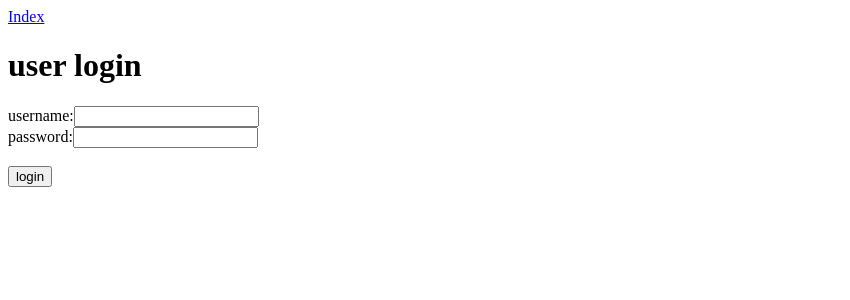
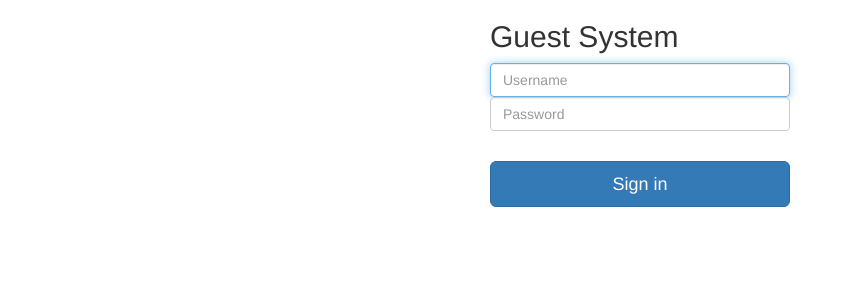
Before and after one commit to defnngj/guest3, a Django app: a page that uses sign/templates/index.html in a window 1280 px wide. Shown: the top 300 px of the page, without its empty margins (0-850 px from the left). Run offline with Django 3.2, Linux system fonts and the light colour scheme; some libraries are stand-ins or nearby versions.

Commit message:
dev event manage system

```diff
--- a/guest2/settings.py
+++ b/guest2/settings.py
@@ -38,6 +38,7 @@ INSTALLED_APPS = [
     'django.contrib.messages',
     'django.contrib.staticfiles',
     'sign',
+    'bootstrap3',
 ]
 
 MIDDLEWARE = [
--- a/guest2/urls.py
+++ b/guest2/urls.py
@@ -26,7 +26,13 @@ urlpatterns = [
     path('accounts/login/', views.index),
     path('login_action/', views.login_action),
     path('event_manage/', views.event_manage),
-    path('logout/', views.logout)
+    path('guest_manage/', views.guest_manage),
+    path('search_name/', views.search_name),
+    path('search_phone/', views.search_phone),
+    path('sign_index/<int:event_id>/', views.sign_index),
+    #path('sign_index2/<int:event_id>/', views.sign_index2),
+    path('sign_index_action/<int:event_id>/',views.sign_index_action),
+    path('logout/', views.logout),
 
 ]
 
--- a/sign/templates/index.html
+++ b/sign/templates/index.html
@@ -1,14 +1,23 @@
 <html>
 
-<a href="/index/">Index</a>
+  <head>
+    {% load bootstrap3 %}
+    {% bootstrap_css %}
+    {% bootstrap_javascript %}
+  </head>
 
-<h1>user login </h1>
-
-<form action="/login_action/" method="post">
-  username:<input type="text" name="username"/><br>
-  password:<input type="password" name="password"/><br>
-  <font color="red">{{ error }}</font><br>
-  <button>login</button>
-</form>
+  <body>
+    <div class="container" style="width: 330px;">
+      <form class="form-signin" method="post" action="/login_action/">
+          <h2 class="form-signin-heading">Guest System</h2>
+            <label for="inputUsername" class="sr-only">Username</label>
+              <input name="username" type="text" id="inputUsername" class="form-control" placeholder="Username" required autofocus>
+            <label for="inputPassword" class="sr-only">Password</label>
+              <input name="password" type="password" id="inputPassword" class="form-control" placeholder="Password" required>
+              <p style="color:red">{{error}}</p> <br>
+            <button class="btn btn-lg btn-primary btn-block" type="submit">Sign in</button>
+      </form>
+    </div>
+  </body>
 
 </html>
--- a/sign/views.py
+++ b/sign/views.py
@@ -1,9 +1,10 @@
-from django.shortcuts import render
+from django.shortcuts import render, get_object_or_404
 from django.http import HttpResponse, HttpResponseRedirect
 from django.contrib import auth
 from django.contrib.auth.decorators import login_required
+from sign.models import Event, Guest
+from django.core.paginator import Paginator, EmptyPage, PageNotAnInteger
 
-#fe0yi8xkqdnc5szgqny35pczg9v9t68l
 
 # 首页
 def index(request):
@@ -35,8 +36,118 @@ def login_action(request):
 def event_manage(request):
     #username = request.COOKIES.get('user', '')  # 读取浏览器 cookie
     username = request.session.get('user', '') # 读取浏览器 session
-    return render(request, "event_manage.html", {"user": username})
+    events = Event.objects.all()
+    return render(request, "event_manage.html", {"user": username, "events": events})
 
+# 发布会名称搜索
+@login_required
+def search_name(request):
+    username = request.session.get('user', '')
+    search_name = request.GET.get("name", "")
+    #search_name_bytes = search_name.encode(encoding="utf-8")
+    events = Event.objects.filter(name__contains=search_name)
+    if len(events) == 0:
+        return render(request, "event_manage.html", {"user": username,
+                                                     "hint": "根据输入的 `发布会名称` 查询结果为空！"})
+    return render(request, "event_manage.html", {"user": username, "events": events})
+
+
+# 嘉宾管理
+@login_required
+def guest_manage(request):
+    username = request.session.get('user', '')
+    guests = Guest.objects.all()
+
+    paginator = Paginator(guests, 5)
+    page = request.GET.get('page')
+    try:
+        contacts = paginator.page(page)
+    except PageNotAnInteger:
+        # 如果页数不是整型, 取第一页.
+        contacts = paginator.page(1)
+    except EmptyPage:
+        # 如果页数超出查询范围，取最后一页
+        contacts = paginator.page(paginator.num_pages)
+    return render(request, "guest_manage.html", {"user": username, "guests": contacts})
+
+
+# 嘉宾手机号的查询
+@login_required
+def search_phone(request):
+    username = request.session.get('user', '')
+    search_phone = request.GET.get("phone", "")
+    guests = Guest.objects.filter(phone__contains=search_phone)
+
+    if len(guests) == 0:
+        return render(request, "guest_manage.html", {"user": username,
+                                                     "hint": "根据输入的 `手机号码` 查询结果为空！"})
+
+    paginator = Paginator(guests, 5)  #少于5条数据不够分页会产生警告
+    page = request.GET.get('page')
+    try:
+        contacts = paginator.page(page)
+    except PageNotAnInteger:
+        # If page is not an integer, deliver first page.
+        contacts = paginator.page(1)
+    except EmptyPage:
+        # If page is out of range (e.g. 9999), deliver last page of results.
+        contacts = paginator.page(paginator.num_pages)
+
+    return render(request, "guest_manage.html", {"user": username,
+                                                 "guests": contacts,
+                                                 "phone":search_phone})
+
+# 签到页面
+@login_required
+def sign_index(request, event_id):
+    print(event_id)
+    event = get_object_or_404(Event, id=event_id)
+    guest_list = Guest.objects.filter(event_id=event_id)           # 签到人数
+    sign_list = Guest.objects.filter(sign="1", event_id=event_id)   # 已签到数
+    guest_data = str(len(guest_list))
+    sign_data = str(len(sign_list))
+    return render(request, 'sign_index.html', {'event': event,
+                                               'guest':guest_data,
+                                               'sign':sign_data})
+
+
+# 前端签到页面
+def sign_index2(request,event_id):
+    event_name = get_object_or_404(Event, id=event_id)
+    return render(request, 'sign_index2.html',{'eventId': event_id,
+                                               'eventNanme': event_name})
+
+
+# 签到动作
+@login_required
+def sign_index_action(request, event_id):
+    event = get_object_or_404(Event, id=event_id)
+    guest_list = Guest.objects.filter(event_id=event_id)
+    sign_list = Guest.objects.filter(sign="1", event_id=event_id)
+    guest_data = str(len(guest_list))
+    sign_data = str(len(sign_list))
+
+    phone =  request.POST.get('phone','')
+
+    result = Guest.objects.filter(phone = phone)
+    if not result:
+        return render(request, 'sign_index.html', {'event': event,'hint': 'phone error.','guest':guest_data,'sign':sign_data})
+
+    result = Guest.objects.filter(phone = phone,event_id = event_id)
+    if not result:
+        return render(request, 'sign_index.html', {'event': event,'hint': 'event id or phone error.','guest':guest_data,'sign':sign_data})
+
+    result = Guest.objects.get(event_id = event_id,phone = phone)
+
+    if result.sign:
+        return render(request, 'sign_index.html', {'event': event,'hint': "user has sign in.",'guest':guest_data,'sign':sign_data})
+    else:
+        Guest.objects.filter(event_id = event_id,phone = phone).update(sign = '1')
+        return render(request, 'sign_index.html', {'event': event,'hint':'sign in success!',
+            'user': result,
+            'guest':guest_data,
+            'sign':str(int(sign_data)+1)
+            })
 
 # 退出系统
 @login_required
```
Also changed, not shown: sign/templates/base.html (added, +13 -0 lines), sign/templates/event_manage.html (+67 -5 lines), sign/templates/guest_manage.html (added, +89 -0 lines), sign/templates/sign_index.html (added, +48 -0 lines), README.md, db.sqlite3.
